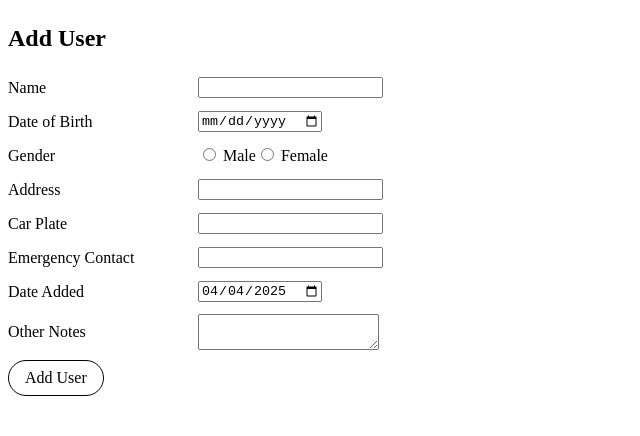
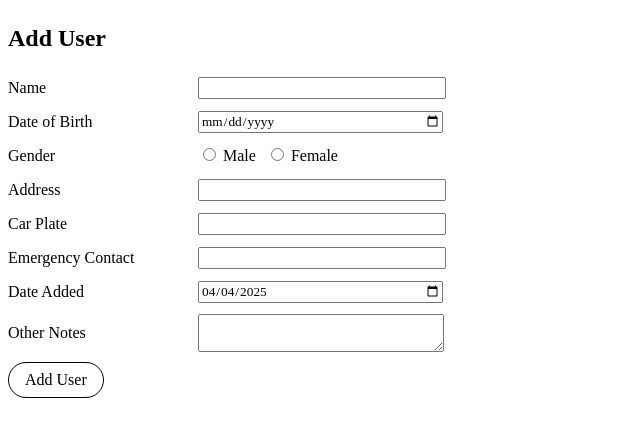
Before and after one commit to minssunni/Hanouri-Admin, a React (Vite) app in the folder frontend/: page /addUser in a window 1280 px wide. Shown: the top 436 px of the page, without its empty margins (0-640 px from the left). Built offline with nearby package versions, Linux system fonts and the light colour scheme.

Commit message:
tidy up more styling

```diff
--- a/frontend/src/components/AddUserForm.tsx
+++ b/frontend/src/components/AddUserForm.tsx
@@ -1,5 +1,5 @@
 import React, { useEffect, useState } from "react";
-import styles from "../styles/AddUserForm.module.css"; // Import the CSS file for styling
+import styles from "../styles/AddUserForm.module.css";
 import { useNavigate } from "react-router-dom";
 import SuccessDialog from "./SuccessDialog";
 
--- a/frontend/src/index.css
+++ b/frontend/src/index.css
@@ -122,3 +122,11 @@ button:hover {
 .selectedButton {
   background-color: #E9E9E9;
 }
+
+  input[type="text"],
+  input[type="date"],
+  select,
+  textarea {
+    width: 240px;
+    font-family: Avenir;
+}
--- a/frontend/src/styles/AddUserForm.module.css
+++ b/frontend/src/styles/AddUserForm.module.css
@@ -1,10 +1,10 @@
 .formGroup {
-  display: flex;
-  align-items: center;
-  margin-bottom: 10px;
-}
+    display: flex;
+    align-items: center;
+    margin-bottom: 10px;
+  }
 
-.inputLabel {
+label {
   width: 180px;
   text-align: left;
   margin-right: 10px;
```
